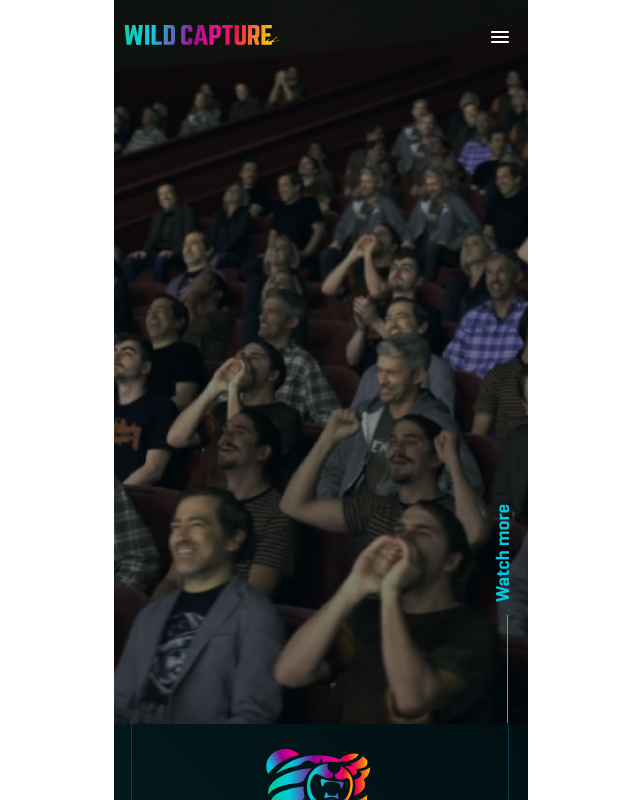
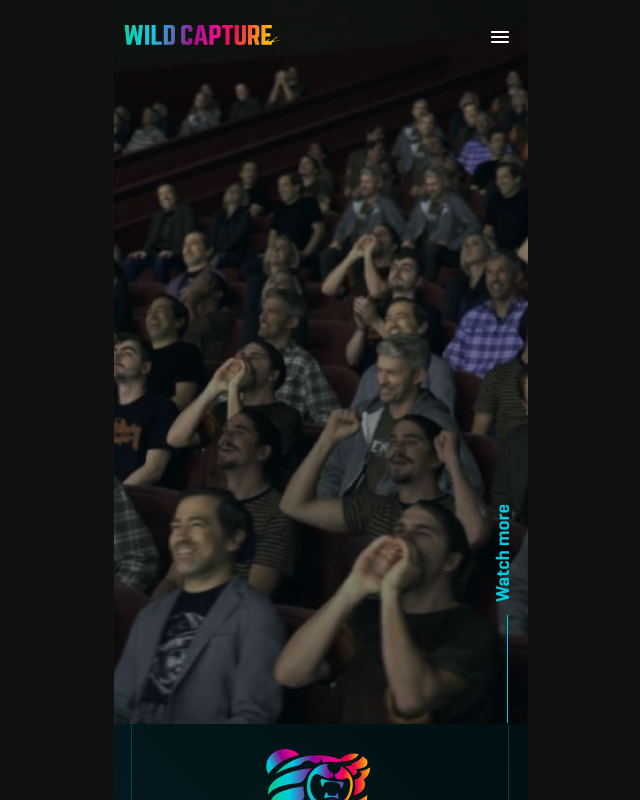
Before and after one commit to vernigora2k/wildcapture, a React (Create React App) app: page / in a window 1280 px wide. Shown: the top 800 px of the page, without its empty margins (319-959 px from the left). Built offline with nearby package versions, Linux system fonts and the light colour scheme.

Commit message:
some fixes

```diff
--- a/src/index.scss
+++ b/src/index.scss
@@ -7,8 +7,7 @@ body {
   -o-transition: all 0.3s ease;;
   transition: all 0.3s ease;
   font-family: Geogrotesque Cyr;
-  // background-color: #111111;
-  background-color: white;
+  background-color: #111111;
 }
 
 .container {
```
Also changed, not shown: 1 other file (tests, documents, lock files or other folders).
